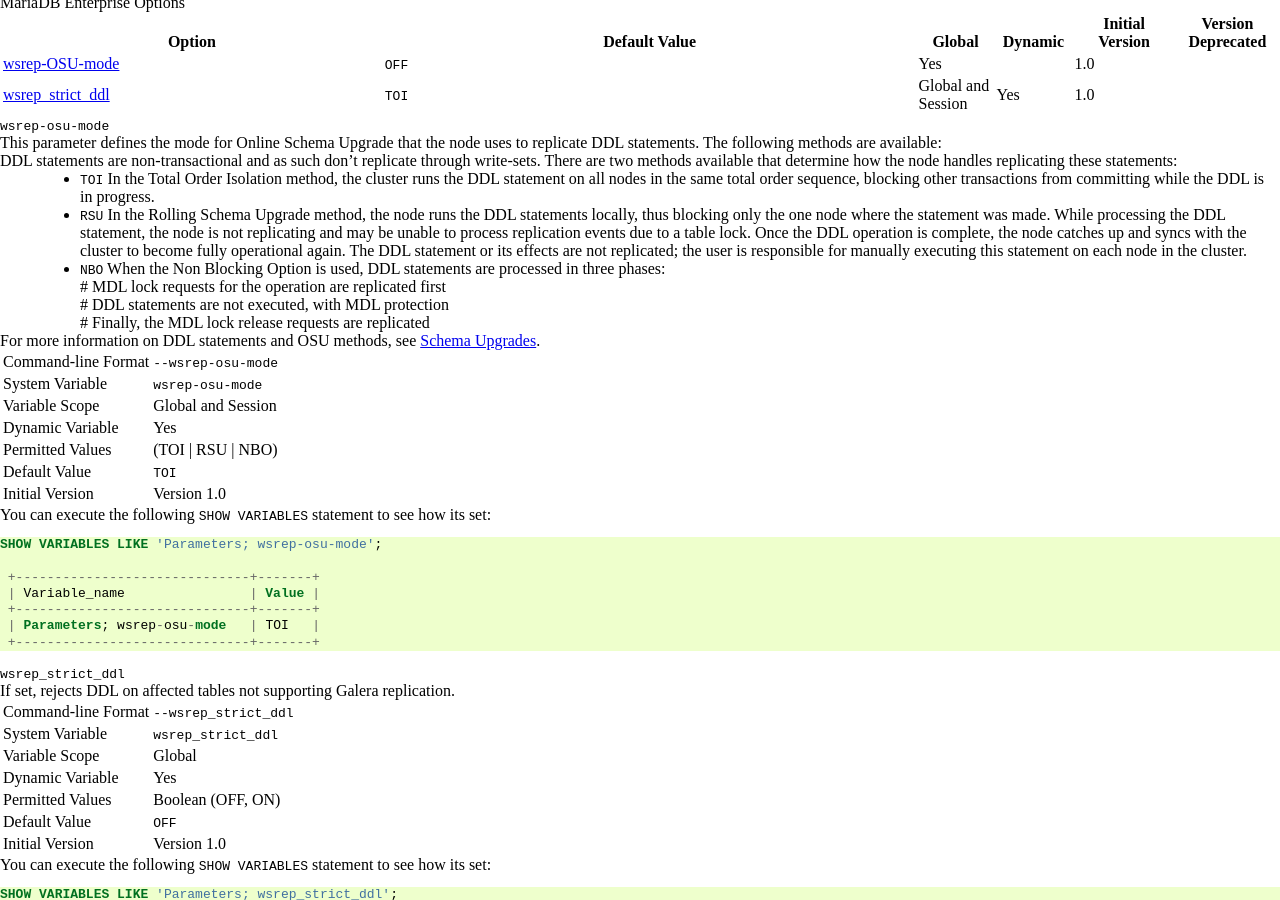
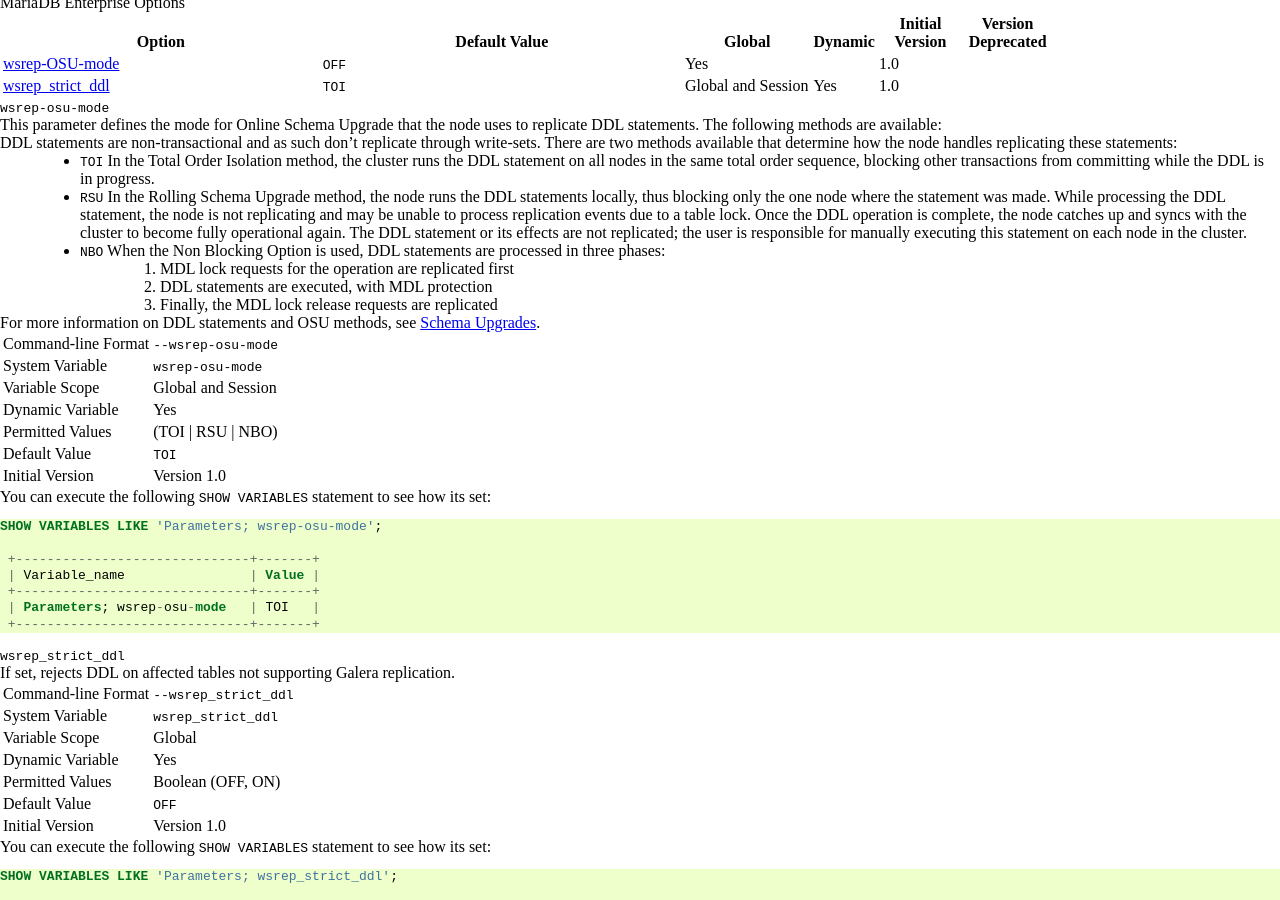
Before and after one commit to codership/documentation, a Sphinx documentation site: the page built from galeracluster/source/documentation/mariadb-options.rst, in a window 1280 px wide and 900 px high, scrolled down 1389 px. Built offline with Sphinx 7.4.7, drawn with Linux system fonts in a browser that asks for light colours; comment, search, counter and statistics services are not loaded; part of the change alters nothing that is shown.

```diff
--- a/galeracluster/source/documentation/mariadb-options.rst
+++ b/galeracluster/source/documentation/mariadb-options.rst
@@ -68,7 +68,7 @@ These are MariaDB Server and Enterprise options. If you click on a particular va
 .. csv-table::
    :class: doc-options tight-header
    :header: "|br| Option", "|br| Default Value", "|br| Global ", "|br| Dynamic", "Initial |br| Version", "Version |br| Deprecated"
-   :widths: 30, 42, 6, 6, 8, 8
+   :widths: 30, 34, 12, 6, 8, 8
 
    ":ref:`wsrep_mode=REPLICATE_MYISAM <wsrep_mode_replicate_myisam>`", "``OFF``", "Yes", "", "1.0", ""
    ":ref:`wsrep_mode=REPLICATE_ARIA <wsrep_mode_replicate_aria>`", "``OFF``", "Yes", "", "1.0", ""
@@ -166,7 +166,7 @@ You can execute the following ``SHOW VARIABLES`` statement to see how its set:
 .. csv-table::
    :class: doc-options tight-header
    :header: "|br| Option", "|br| Default Value", "|br| Global ", "|br| Dynamic", "Initial |br| Version", "Version |br| Deprecated"
-   :widths: 30, 42, 6, 6, 8, 8
+   :widths: 30, 34, 12, 6, 8, 8
 
    ":ref:`wsrep-OSU-mode <wsrep-osu-mode>`", "``OFF``", "Yes", "", "1.0", ""
    ":ref:`wsrep_strict_ddl <wsrep_strict_ddl>`", "``TOI``", "Global and Session", "Yes", "1.0", ""
@@ -194,11 +194,11 @@ DDL statements are non-transactional and as such don't replicate through write-s
 
 - ``NBO`` When the Non Blocking Option is used, DDL statements are processed in three phases:
 
-  # MDL lock requests for the operation are replicated first
+  1. MDL lock requests for the operation are replicated first
 
-  # DDL statements are not executed, with MDL protection
+  2. DDL statements are executed, with MDL protection
 
-  # Finally, the MDL lock release requests are replicated
+  3. Finally, the MDL lock release requests are replicated
 
 For more information on DDL statements and OSU methods, see :doc:`schema-upgrades`.
 
```
